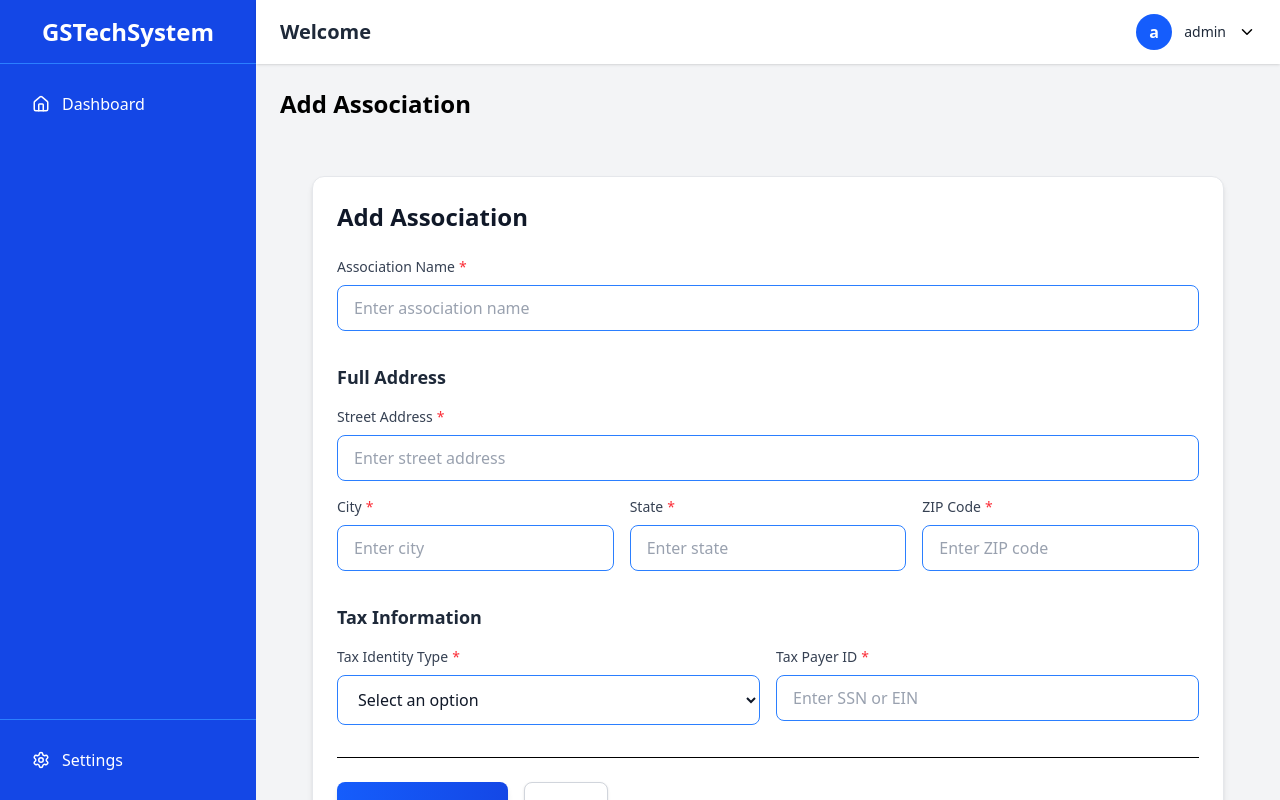
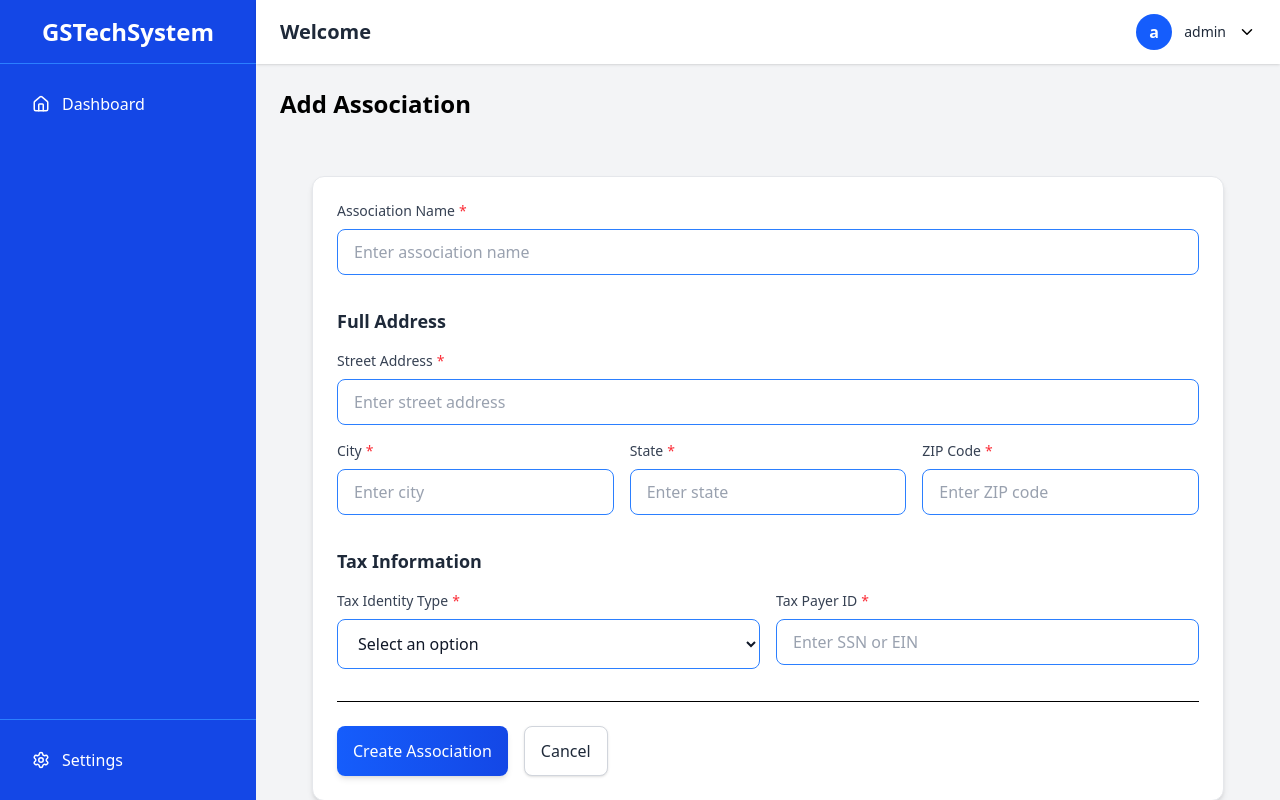
Before and after one commit to Saurabh240/society-management-system, a React app in the folder frontend/: page /dashboard/associations/create in a window 1280 px wide. Built offline with nearby package versions, Linux system fonts and the light colour scheme; sample sign-in values are in the browser's storage; the HTML template or start-up script is replaced by a standard one.

Commit message:
correction in form header

```diff
--- a/frontend/src/modules/associations/components/AssociationForm.jsx
+++ b/frontend/src/modules/associations/components/AssociationForm.jsx
@@ -103,9 +103,7 @@ export default function AddAssociation() {
   return (
     <div className="p-8 bg-gray-100 min-h-screen">
       <Card className="max-w-5xl mx-auto">
-        <Card.Header>
-          <Card.Title>Add Association</Card.Title>
-        </Card.Header>
+
 
         <Card.Content>
           <form onSubmit={handleSubmit} className="space-y-8">
--- a/frontend/src/modules/associations/pages/AssociationCreate.jsx
+++ b/frontend/src/modules/associations/pages/AssociationCreate.jsx
@@ -12,7 +12,7 @@ export default function AssociationCreatePage() {
 
   return (
     <div>
-      <h1 className="text-2xl font-semibold mb-6">
+     <h1 className="text-2xl font-semibold mb-6">
         Add Association
       </h1>
 
```
